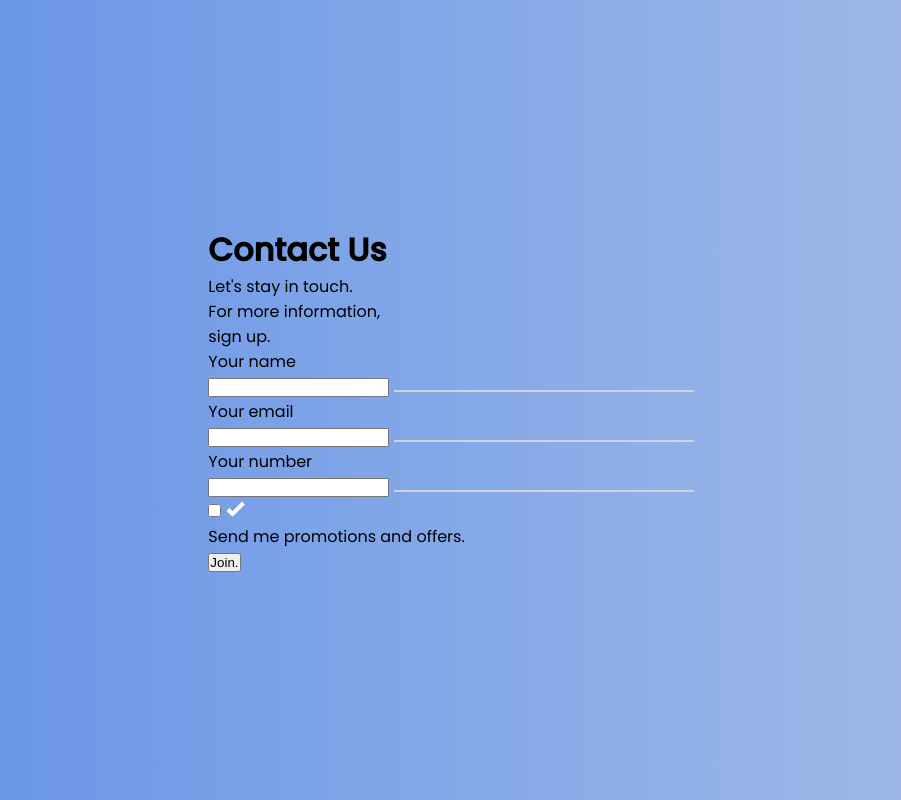
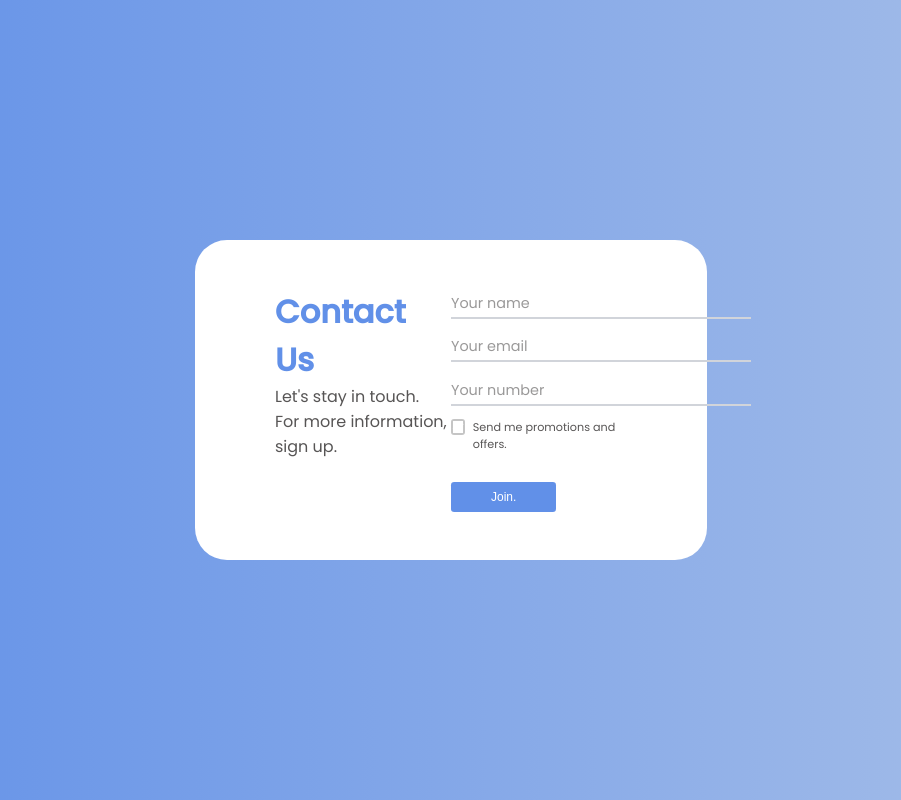
Before and after one commit to michellelclement/animated-form-tutorial, a plain HTML site: page index.html in a window 1280 px wide. Shown: the whole page, without its empty margins (189-1090 px from the left). Drawn offline with nearby package versions, Linux system fonts and the light colour scheme.

Commit message:
Basic styling added

```diff
--- a/index.html
+++ b/index.html
@@ -107,7 +107,7 @@
           <div class="checkbox-container">
             <span class="checkmark"></span>
             <div class="checkbox-fill"></div>
-            <input type="checkbox" />
+            <input type="checkbox" class="checkbox" />
             <svg
               width="19"
               height="16"
--- a/style.css
+++ b/style.css
@@ -12,3 +12,116 @@ body {
   font-family: "Poppins", sans-serif;
   background: linear-gradient(90deg, #6190e8, #a7bfe8);
 }
+
+form {
+  min-height: 40vh;
+  width: 40vw;
+  background: white;
+  color: #575555;
+  border-radius: 2rem;
+  padding: 3rem 5rem;
+  display: flex;
+}
+
+.title {
+  color: #6190e8;
+}
+
+.contact-right, .contact-left {
+  flex: 1;
+}
+
+.contact-right {
+  display: flex;
+  flex-direction: column;
+  justify-content: space-between;
+}
+
+.input {
+  width: 100%;
+  height: 100%;
+  position: absolute;
+  top: 0;
+  border: none;
+}
+
+.input-container {
+  position: relative;
+}
+
+.placeholder {
+  position: relative;
+  z-index: 1;
+  pointer-events: none;
+  padding: 0.3rem 0rem;
+  font-size: 0.9rem;
+  opacity: 0.6;
+}
+
+.line-svg {
+  position: absolute;
+  left: 0;
+  bottom: 0;
+}
+
+.checkbox-label {
+  font-size: 0.7rem;
+  padding-left: 0.5rem;
+}
+
+.promo-container {
+  position: relative;
+  display: flex;
+}
+
+.checkbox {
+  opacity: 0;
+  cursor: pointer;
+}
+
+.checkbox-container {
+  position: relative;
+  height: 1rem;
+  width: 1rem;
+  border-radius: 3px;
+  overflow: hidden;
+}
+
+.checkmark, .checkbox {
+  position: absolute;
+  bottom: 0;
+  left: 0;
+  width: 100%;
+  height: 100%;
+  border: 2px solid #c5c5c5;
+}
+
+.checkbox-fill {
+  position: absolute;
+  background-color: #6190e8;
+  width: 100%;
+  height: 100%;
+  top: 100%;
+}
+
+.tick-mark {
+  position: absolute;
+  top: 50%;
+  left: 50%;
+  transform: translate(-50%, -50%) scale(0.6);
+  z-index: 2;
+}
+
+button {
+  font-family: "poppins" sans-serif;
+  font-weight: 500;
+  font-size: 0.75rem;
+  background-color: #6190e8;
+  color: white;
+  border-radius: 0.2rem;
+  border-style: none;
+  padding: 0.5rem 2.5rem;
+  cursor: pointer;
+  margin-top: 1rem;
+  align-self: flex-start;
+}
```
